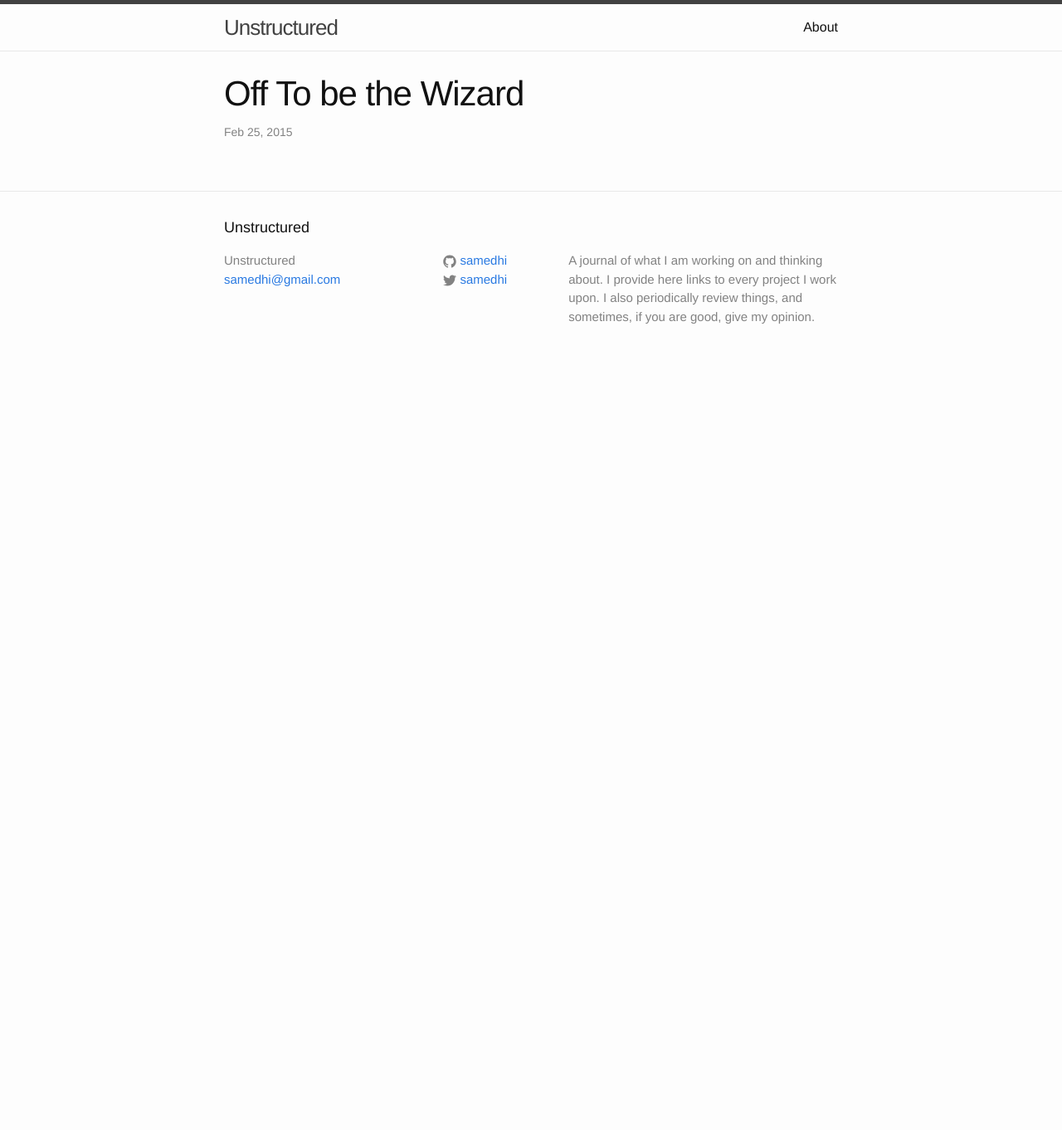
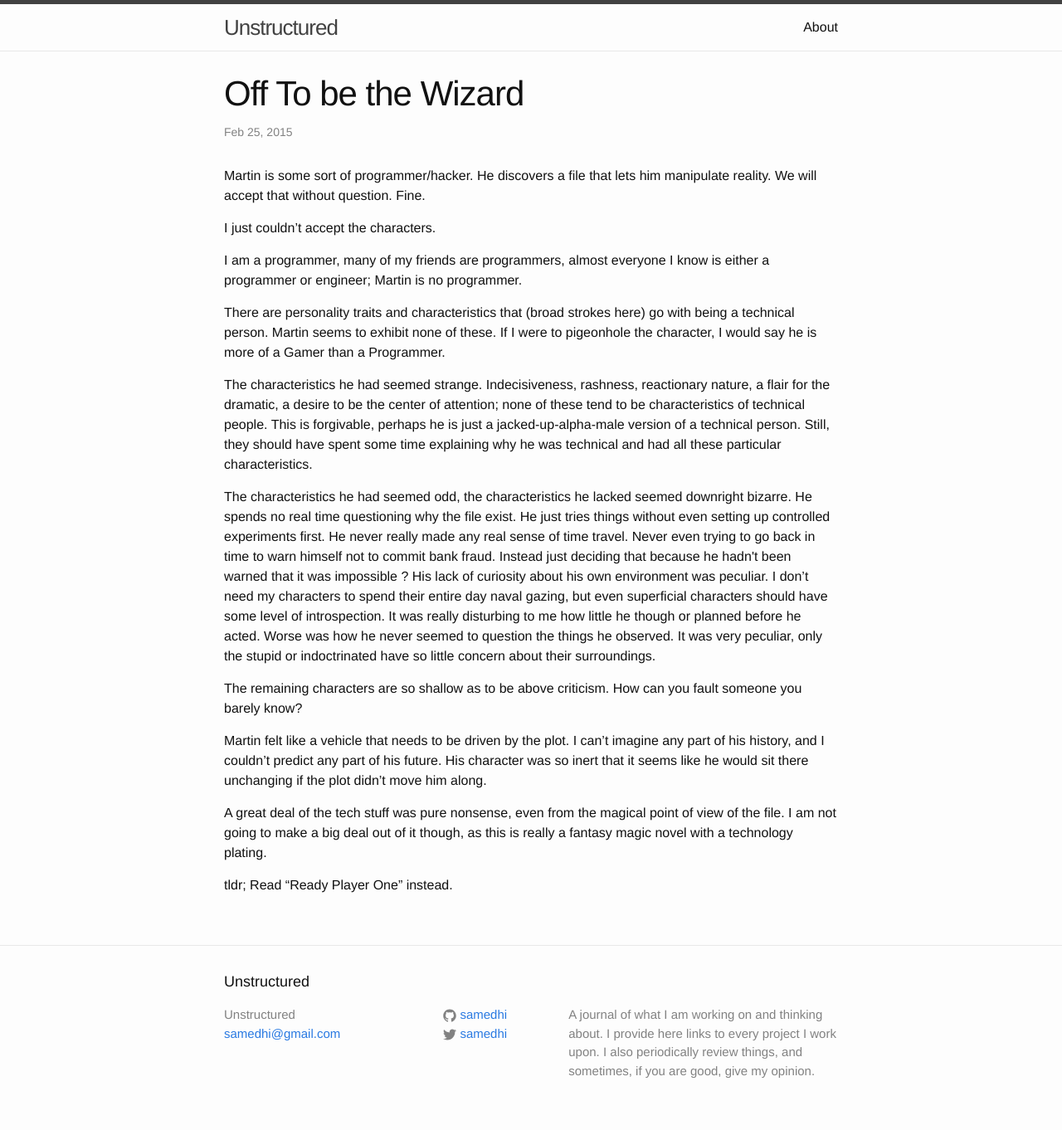
Before and after one commit to samedhi/samedhi.github.io, a Jekyll site: the page built from _posts/2015-02-25-off-to-be-the-wizard-book.markdown, in a window 1280 px wide. Shown: the whole page at 83% size. Built offline with Jekyll 4.4.1, drawn with Linux system fonts in a browser that asks for light colours; before the commit the page ends 900 px from its top, so only the background shows below that.

Commit message:
Added missing story

```diff
--- a/_posts/2015-02-25-off-to-be-the-wizard-book.markdown
+++ b/_posts/2015-02-25-off-to-be-the-wizard-book.markdown
@@ -4,3 +4,23 @@ title:  "Off To be the Wizard"
 date:   2015-02-25 19:51:00
 categories: [review, book]
 ---
+
+Martin is some sort of programmer/hacker. He discovers a file that lets him manipulate reality. We will accept that without question. Fine.
+
+I just couldn't accept the characters.
+
+I am a programmer, many of my friends are programmers, almost everyone I know is either a programmer or engineer; Martin is no programmer.
+
+There are personality traits and characteristics that (broad strokes here) go with being a technical person. Martin seems to exhibit none of these. If I were to pigeonhole the character, I would say he is more of a Gamer than a Programmer.
+
+The characteristics he had seemed strange. Indecisiveness, rashness, reactionary nature, a flair for the dramatic, a desire to be the center of attention; none of these tend to be characteristics of technical people. This is forgivable, perhaps he is just a jacked-up-alpha-male version of a technical person. Still, they should have spent some time explaining why he was technical and had all these particular characteristics.
+
+The characteristics he had seemed odd, the characteristics he lacked seemed downright bizarre. He spends no real time questioning why the file exist. He just tries things without even setting up controlled experiments first. He <spoiler> never really made any real sense of time travel. Never even trying to go back in time to warn himself not to commit bank fraud. Instead just deciding that because he hadn't been warned that it was impossible </spoiler>? His lack of curiosity about his own environment was peculiar. I don't need my characters to spend their entire day naval gazing, but even superficial characters should have some level of introspection. It was really disturbing to me how little he though or planned before he acted. Worse was how he never seemed to question the things he observed. It was very peculiar, only the stupid or indoctrinated have so little concern about their surroundings.
+
+The remaining characters are so shallow as to be above criticism. How can you fault someone you barely know?
+
+Martin felt like a vehicle that needs to be driven by the plot. I can't imagine any part of his history, and I couldn't predict any part of his future. His character was so inert that it seems like he would sit there unchanging if the plot didn't move him along.
+
+A great deal of the tech stuff was pure nonsense, even from the magical point of view of the file. I am not going to make a big deal out of it though, as this is really a fantasy magic novel with a technology plating.
+
+tldr; Read "Ready Player One" instead.
```
